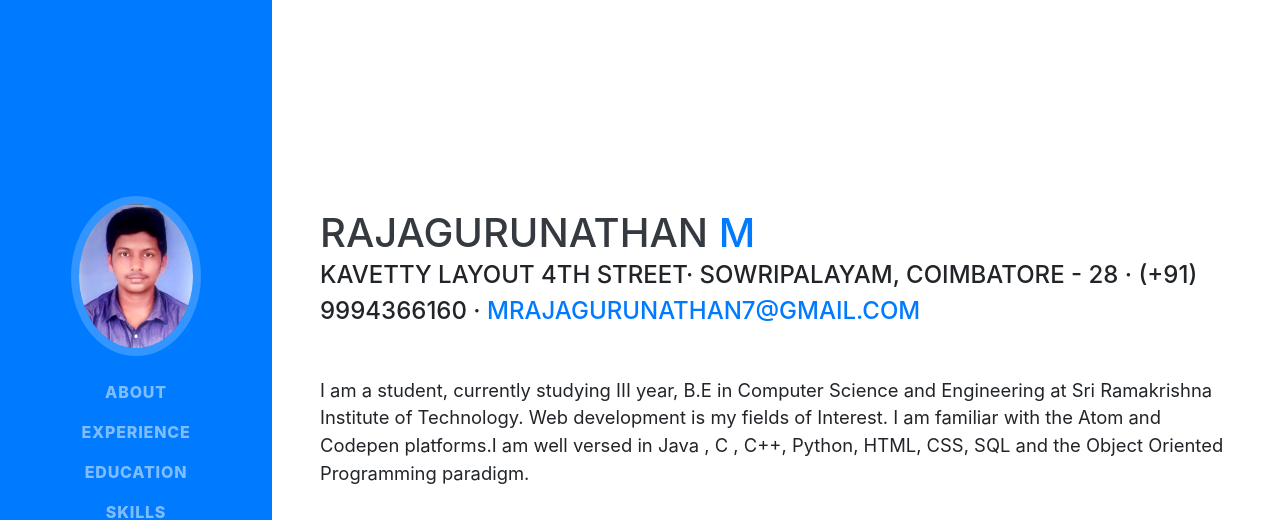
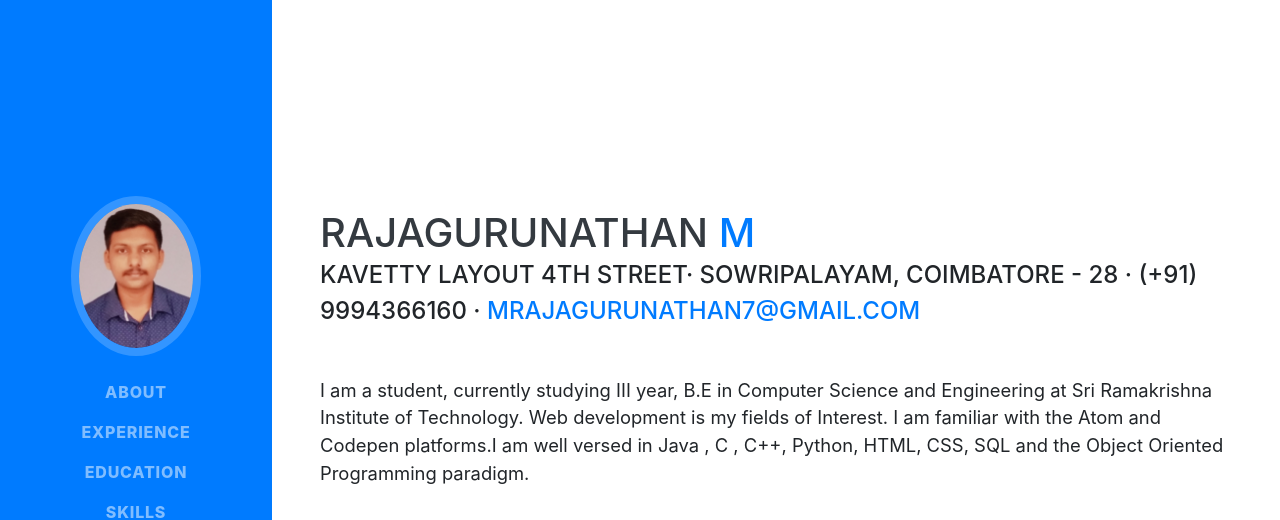
Before and after one commit to RajagurunathanM/RajagurunathanM.github.io, a website with bundled scripts: page index.html in a window 1280 px wide. Shown: the top 520 px of the page. Built offline with nearby package versions, Linux system fonts and the light colour scheme; a web font is replaced by a local one.

Commit message:
Update index.html

```diff
--- a/index.html
+++ b/index.html
@@ -29,7 +29,7 @@
     <a class="navbar-brand js-scroll-trigger" href="#page-top">
       <span class="d-block d-lg-none">Rajagurunathan M</span>
       <span class="d-none d-lg-block">
-        <img class="img-fluid img-profile rounded-circle mx-auto mb-2" src="img/profile.jpg" alt="">
+        <img class="img-fluid img-profile rounded-circle mx-auto mb-2" src="img/IMG_20200223_113816.jpg" alt="">
       </span>
     </a>
     <button class="navbar-toggler" type="button" data-toggle="collapse" data-target="#navbarSupportedContent" aria-controls="navbarSupportedContent" aria-expanded="false" aria-label="Toggle navigation">
```
